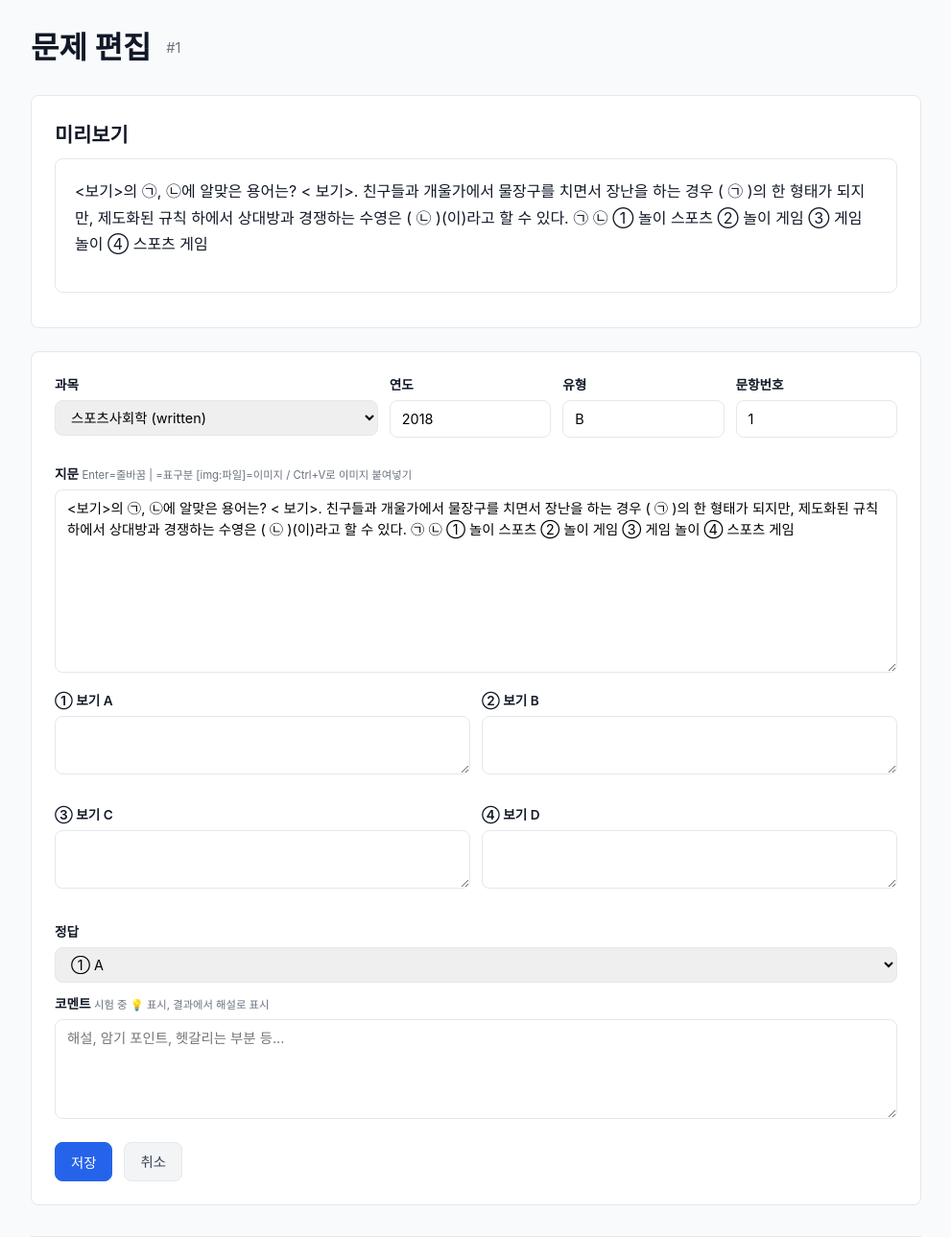
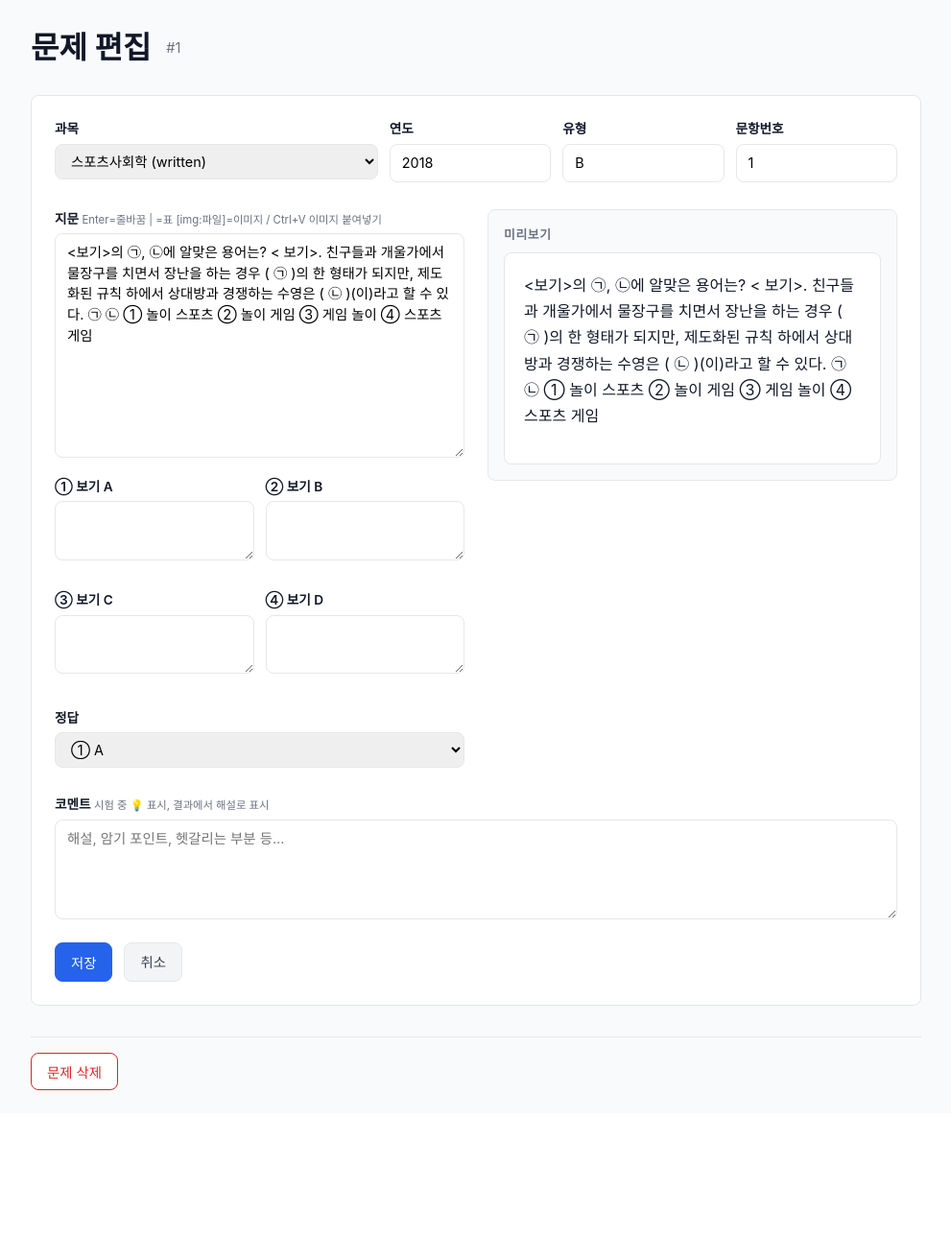
Before and after one commit to swish1995/sports, a Flask app: page /edit/1 in a window 1280 px wide. Shown: the part 56-1345 px from the top of the page at 96% size, without its empty margins (144-1135 px from the left). After the commit the page ends 1192 px from the top, so only its background shows below. Run offline with Flask 3, Linux system fonts and the light colour scheme; data comes from the database, SQL or seed files in the repository.

Commit message:
style: 문제 편집 좌우 분할 레이아웃 (입력/미리보기)

```diff
--- a/static/style.css
+++ b/static/style.css
@@ -768,13 +768,44 @@ body {
     font-weight: 600;
 }
 
-/* ── 미리보기 ── */
-.preview-sticky {
+/* ── 좌우 분할 (입력 / 미리보기) ── */
+.edit-split {
+    display: grid;
+    grid-template-columns: 1fr 1fr;
+    gap: 1.5rem;
+    margin-bottom: 1rem;
+}
+.edit-left { min-width: 0; }
+.edit-right { min-width: 0; }
+.preview-panel {
     position: sticky;
-    top: 60px;
-    z-index: 10;
-    max-height: 40vh;
+    top: 64px;
     overflow-y: auto;
+    border: 1px solid var(--gray-200);
+    border-radius: var(--radius);
+    padding: 1rem;
+    background: var(--gray-50);
+}
+.preview-label {
+    font-size: 0.8rem;
+    font-weight: 600;
+    color: var(--gray-500);
+    margin-bottom: 0.5rem;
+    text-transform: uppercase;
+    letter-spacing: 0.05em;
+}
+.preview-panel .question-card {
+    margin-bottom: 0;
+}
+
+@media (max-width: 800px) {
+    .edit-split {
+        grid-template-columns: 1fr;
+    }
+    .preview-panel {
+        position: static;
+        max-height: none !important;
+    }
 }
 
 /* ── 힌트 아이콘 ── */
--- a/templates/edit_detail.html
+++ b/templates/edit_detail.html
@@ -5,26 +5,6 @@
 <div class="edit-header">
     <h1>문제 편집</h1>
     <span class="edit-id">#{{ q.id }}</span>
-</div>
-
-<!-- 실시간 미리보기 (상단 고정) -->
-<div class="exam-section preview-sticky" id="previewSection">
-    <h2>미리보기</h2>
-    <div class="question-card">
-        <div class="question-text" id="previewQuestion">{{ q.question_text|format_question }}</div>
-        <div class="options" id="previewOptions">
-            {% if q.question_type == 'multiple_choice' %}
-            {% for opt_val in [q.option_a, q.option_b, q.option_c, q.option_d] %}
-            {% if opt_val %}
-            <div class="option-label" style="pointer-events:none">
-                <span class="option-key">{{ loop.index }}</span>
-                <span class="option-text">{{ opt_val }}</span>
-            </div>
-            {% endif %}
-            {% endfor %}
-            {% endif %}
-        </div>
-    </div>
 </div>
 
 <form action="/edit/{{ q.id }}/save" method="POST" class="edit-form" id="editForm">
@@ -56,15 +36,17 @@
         </div>
     </div>
 
-    <!-- 지문 -->
+    <!-- 지문 + 보기 / 미리보기 좌우 분할 -->
+    <div class="edit-split">
+        <!-- 왼쪽: 입력 -->
+        <div class="edit-left" id="editLeft">
             <div class="form-group">
                 <label>
-            지문 <small class="hint">Enter=줄바꿈 | =표구분 [img:파일]=이미지 / Ctrl+V로 이미지 붙여넣기</small>
+                    지문 <small class="hint">Enter=줄바꿈 | =표 [img:파일]=이미지 / Ctrl+V 이미지 붙여넣기</small>
                 </label>
-        <textarea name="question_text" rows="8" class="edit-textarea" id="questionText">{{ q.question_text }}</textarea>
+                <textarea name="question_text" rows="10" class="edit-textarea" id="questionText">{{ q.question_text }}</textarea>
             </div>
 
-    <!-- 보기 -->
             {% if q.question_type == 'multiple_choice' %}
             <div class="edit-options-grid">
                 <div class="form-group">
@@ -101,6 +83,30 @@
                 <textarea name="correct_answer" rows="4">{{ q.correct_answer or '' }}</textarea>
             </div>
             {% endif %}
+        </div>
+
+        <!-- 오른쪽: 미리보기 -->
+        <div class="edit-right" id="editRight">
+            <div class="preview-panel" id="previewPanel">
+                <div class="preview-label">미리보기</div>
+                <div class="question-card">
+                    <div class="question-text" id="previewQuestion">{{ q.question_text|format_question }}</div>
+                    <div class="options" id="previewOptions">
+                        {% if q.question_type == 'multiple_choice' %}
+                        {% for opt_val in [q.option_a, q.option_b, q.option_c, q.option_d] %}
+                        {% if opt_val %}
+                        <div class="option-label" style="pointer-events:none">
+                            <span class="option-key">{{ loop.index }}</span>
+                            <span class="option-text">{{ opt_val }}</span>
+                        </div>
+                        {% endif %}
+                        {% endfor %}
+                        {% endif %}
+                    </div>
+                </div>
+            </div>
+        </div>
+    </div>
 
     <!-- 코멘트 -->
     <div class="form-group">
@@ -132,7 +138,6 @@ function schedulePreview() {
 }
 
 function updatePreview() {
-    // 지문
     const text = document.getElementById('questionText').value;
     fetch('/api/preview', {
         method: 'POST',
@@ -144,7 +149,6 @@ function updatePreview() {
         document.getElementById('previewQuestion').innerHTML = data.html;
     });
 
-    // 보기
     const opts = document.getElementById('previewOptions');
     if (opts) {
         const ids = ['optA', 'optB', 'optC', 'optD'];
@@ -163,11 +167,22 @@ function updatePreview() {
     }
 }
 
-// 지문 + 보기 입력 시 실시간 반영
 document.getElementById('questionText').addEventListener('input', schedulePreview);
 document.querySelectorAll('.opt-input').forEach(el => {
     el.addEventListener('input', schedulePreview);
 });
+
+// ── 미리보기 높이 동기화 ──
+function syncPreviewHeight() {
+    const left = document.getElementById('editLeft');
+    const panel = document.getElementById('previewPanel');
+    if (left && panel) {
+        panel.style.maxHeight = left.offsetHeight + 'px';
+    }
+}
+const resizeObserver = new ResizeObserver(syncPreviewHeight);
+resizeObserver.observe(document.getElementById('editLeft'));
+syncPreviewHeight();
 
 // ── 클립보드 이미지 붙여넣기 ──
 document.getElementById('questionText').addEventListener('paste', function(e) {
@@ -181,7 +196,6 @@ document.getElementById('questionText').addEventListener('paste', function(e) {
             const formData = new FormData();
             formData.append('image', file, 'paste.png');
 
-            // 업로드 중 표시
             const ta = this;
             const pos = ta.selectionStart;
             const before = ta.value.substring(0, pos);
```
Lines whose indentation alone changed are shown as unchanged.
